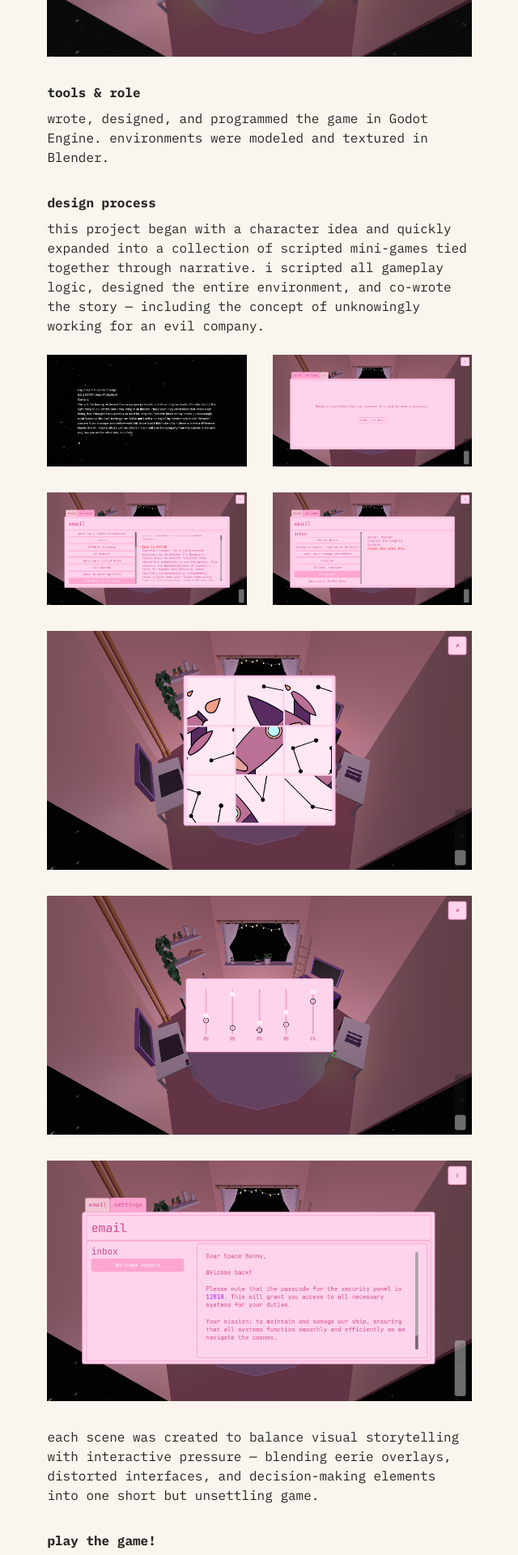
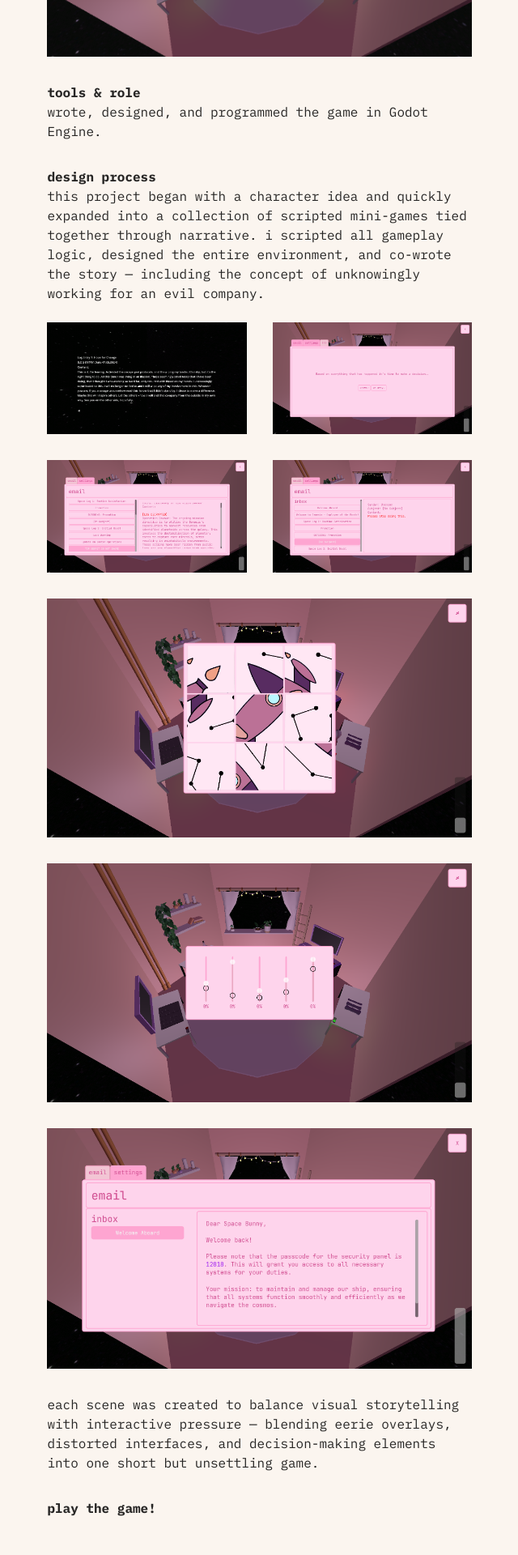
Before and after one commit to ruwkia/taylorsmith, a Next.js app: page /spacecontrol in a window 1280 px wide. Shown: the part 580-2500 px from the top of the page at 81% size, without its empty margins (376-1016 px from the left). Built offline with nearby package versions, Linux system fonts and the light colour scheme; grey boxes are pictures that could not be loaded.

Commit message:
Update spacecontrol.jsx

```diff
--- a/pages/spacecontrol.jsx
+++ b/pages/spacecontrol.jsx
@@ -1,3 +1,5 @@
+import React from 'react';
+
 function SpaceControl() {
   return (
     <div style={{ padding: '2rem', fontFamily: "'IBM Plex Mono', monospace", color: 'rgba(0, 0, 0, 0.85)' }}>
@@ -16,25 +18,18 @@ function SpaceControl() {
           style={{
             width: '100%',
             maxWidth: '800px',
-            borderRadius: '0',
-            boxShadow: 'none',
             display: 'block',
             margin: '0 auto'
           }}
         />
       </div>
 
-      <p style={{ fontSize: '1rem', fontWeight: '700', marginTop: '2rem', marginBottom: '0.5rem' }}>
-        tools & role
-      </p>
+      <p style={{ fontSize: '1rem', fontWeight: '700', marginTop: '2rem' }}>tools & role</p>
       <p style={{ fontSize: '1rem', marginBottom: '1.5rem' }}>
-        wrote, designed, and programmed the game in Godot Engine. environments were modeled and textured in Blender.
+        wrote, designed, and programmed the game in Godot Engine.
       </p>
 
-      <p style={{ fontSize: '1rem', fontWeight: '700', marginTop: '2rem', marginBottom: '0.5rem' }}>
-        design process
-      </p>
-
+      <p style={{ fontSize: '1rem', fontWeight: '700', marginTop: '2rem' }}>design process</p>
       <p style={{ fontSize: '1rem', marginBottom: '1.5rem' }}>
         this project began with a character idea and quickly expanded into a collection of scripted mini-games tied together through narrative. i scripted all gameplay logic, designed the entire environment, and co-wrote the story — including the concept of unknowingly working for an evil company.
       </p>
@@ -58,19 +53,18 @@ function SpaceControl() {
         each scene was created to balance visual storytelling with interactive pressure — blending eerie overlays, distorted interfaces, and decision-making elements into one short but unsettling game.
       </p>
 
-      <p style={{ fontSize: '1rem', fontWeight: '700', marginTop: '2rem', marginBottom: '0.5rem' }}>
-        play the game!
-      </p>
-
+      <p style={{ fontSize: '1rem', fontWeight: '700' }}>play the game!</p>
       <div style={{ textAlign: 'center', margin: '1.5rem 0' }}>
         <iframe
-          title="Space Control"
           width="552"
           height="167"
+          frameBorder="0"
           src="https://itch.io/embed/2690772"
-          frameBorder="0"
+          title="Space Control"
           style={{ border: 'none', maxWidth: '100%' }}
-        ></iframe>
+        >
+          <a href="https://cndles.itch.io/space-control">space control by cndles</a>
+        </iframe>
       </div>
 
       <div style={{ textAlign: 'center', marginTop: '2rem' }}>
@@ -87,13 +81,7 @@ function SpaceControl() {
             fontSize: '1rem',
             display: 'inline-block',
             boxShadow: '0 4px 10px rgba(0, 0, 0, 0.08)',
-            transition: 'all 0.2s ease-in-out'
-          }}
-          onMouseEnter={(e) => {
-            e.target.style.transform = 'scale(1.04)';
-          }}
-          onMouseLeave={(e) => {
-            e.target.style.transform = 'scale(1)';
+            transition: 'transform 0.2s ease-in-out'
           }}
         >
           play on itch.io ↗
@@ -112,13 +100,7 @@ function SpaceControl() {
             fontSize: '1rem',
             display: 'inline-block',
             boxShadow: '0 4px 10px rgba(0, 0, 0, 0.08)',
-            transition: 'all 0.2s ease-in-out'
-          }}
-          onMouseEnter={(e) => {
-            e.target.style.transform = 'scale(1.04)';
-          }}
-          onMouseLeave={(e) => {
-            e.target.style.transform = 'scale(1)';
+            transition: 'transform 0.2s ease-in-out'
           }}
         >
           ← back to projects
```
